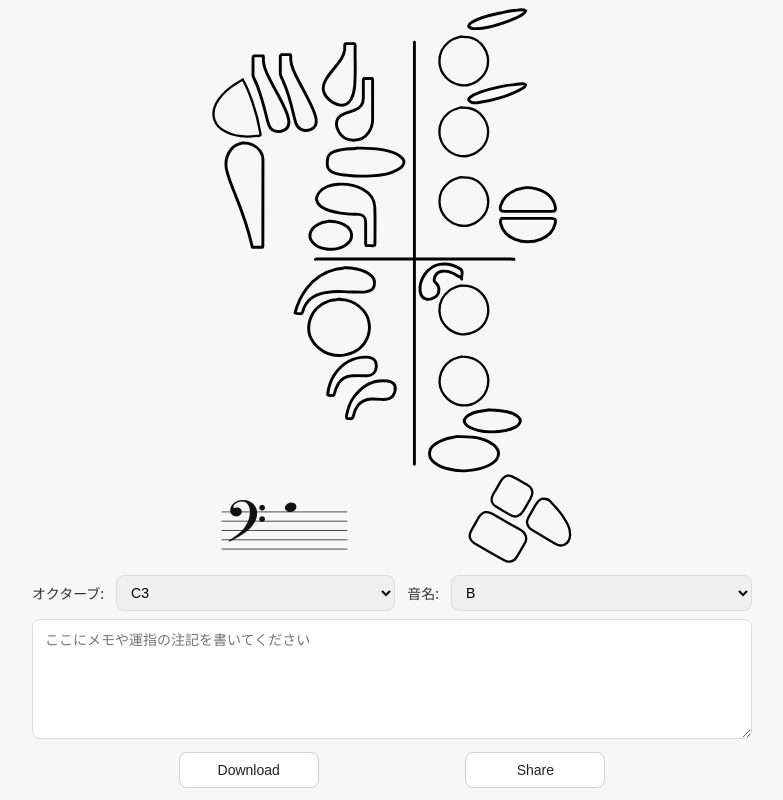
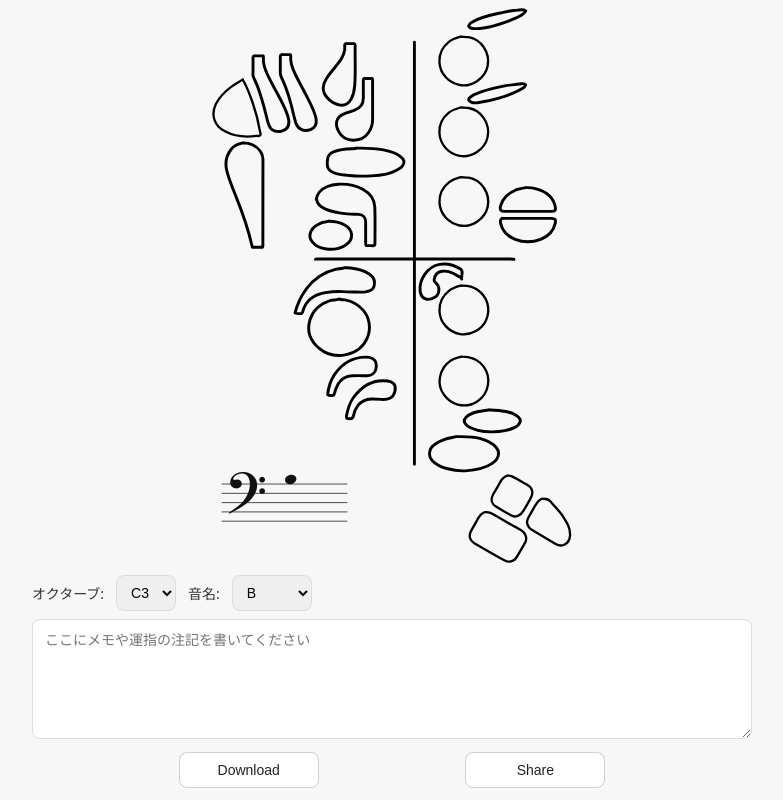
Before and after one commit to okawahiroto/bassoon-fingering-app, a plain HTML site: page index.html in a window 1280 px wide. Shown: the whole page, without its empty margins (248-1031 px from the left). Drawn offline with Linux system fonts and the light colour scheme.

Commit message:
score-overlay: C1 A#対応で全体を48px上へシフト。選択UIは直前の最大幅調整を維持。

```diff
--- a/app.css
+++ b/app.css
@@ -61,6 +61,18 @@ body {
   border-radius: 8px;
   font-size: 14px;
   box-sizing: border-box;
+}
+
+/* セレクトの最大幅を個別指定 */
+#octave-select {
+  max-width: 60px;
+  min-width: 0;
+  flex: 0 0 auto;
+}
+#note-select {
+  max-width: 80px;
+  min-width: 0;
+  flex: 0 0 auto;
 }
 #note-controls .help {
   width: 100%;
--- a/app.js
+++ b/app.js
@@ -158,10 +158,46 @@
       // 楽譜（左下オーバーレイ）初期化とイベント
       // セレクトへの保存値の反映（旧バージョンのテキスト保存も考慮）
       if (octaveSelect instanceof HTMLSelectElement && noteSelect instanceof HTMLSelectElement) {
+        // ノートセレクトの内容をオクターブに応じて再構築
+        const rebuildNoteOptions = (oct) => {
+          const entriesAllDesc = [
+            { v: 11, label: 'B' },
+            { v: 10, label: 'A#/Bb' },
+            { v: 9, label: 'A' },
+            { v: 8, label: 'G#/Ab' },
+            { v: 7, label: 'G' },
+            { v: 6, label: 'F#/Gb' },
+            { v: 5, label: 'F' },
+            { v: 4, label: 'E' },
+            { v: 3, label: 'D#/Eb' },
+            { v: 2, label: 'D' },
+            { v: 1, label: 'C#/Db' },
+            { v: 0, label: 'C' },
+          ];
+          const entriesC1 = [
+            { v: 10, label: 'A#/Bb' },
+            { v: 11, label: 'B' },
+          ];
+          const current = parseInt(noteSelect.value || '0', 10);
+          const allowed = (oct === 1) ? entriesC1 : entriesAllDesc;
+          noteSelect.innerHTML = '';
+          allowed.forEach(({ v, label }) => {
+            const opt = document.createElement('option');
+            opt.value = String(v);
+            opt.textContent = label;
+            noteSelect.appendChild(opt);
+          });
+          // 現在値が許容されない場合は先頭を選択
+          const stillExists = allowed.some(({ v }) => v === current);
+          noteSelect.value = stillExists ? String(current) : String(allowed[0].v);
+        };
+
         // まず新キーから復元
         const savedIdx = getSavedNoteIndex();
         const savedOct = getSavedOctave();
         if (savedOct != null) octaveSelect.value = String(savedOct);
+        // オプション構築はオクターブに依存
+        rebuildNoteOptions(parseInt(octaveSelect.value, 10));
         if (savedIdx != null) noteSelect.value = String(savedIdx);
 
         // 次に旧キーが残っていたら初期化に利用（例: "C#4"）
@@ -171,13 +207,16 @@
           if (p) {
             const mapToIndex = noteTextToIndex(p.letter, p.accidental);
             if (savedOct == null) octaveSelect.value = String(p.octave);
+            // オクターブ変更に伴い再構築
+            rebuildNoteOptions(parseInt(octaveSelect.value, 10));
             if (savedIdx == null && mapToIndex != null) noteSelect.value = String(mapToIndex);
           }
         }
 
         const onChange = () => {
+          const oct = parseInt(octaveSelect.value, 10);
+          rebuildNoteOptions(oct);
           const idx = parseInt(noteSelect.value, 10);
-          const oct = parseInt(octaveSelect.value, 10);
           setSavedNoteIndex(idx);
           setSavedOctave(oct);
           // 互換用の文字列も保存（シャープ優先表記）
@@ -416,6 +455,8 @@ function updateScoreSvg(svg) {
     svg.appendChild(g);
   }
   while (g.firstChild) g.removeChild(g.firstChild);
+  // 楽譜全体を48px上へシフト
+  g.setAttribute('transform', 'translate(0,-48)');
 
   // 楽譜は常に表示。選択が無ければ C3 に。
   let octave = 3;
```
Also changed, not shown: 1 other file.
